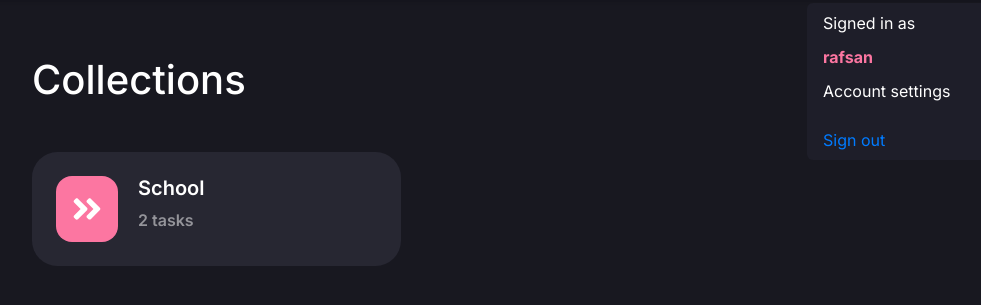
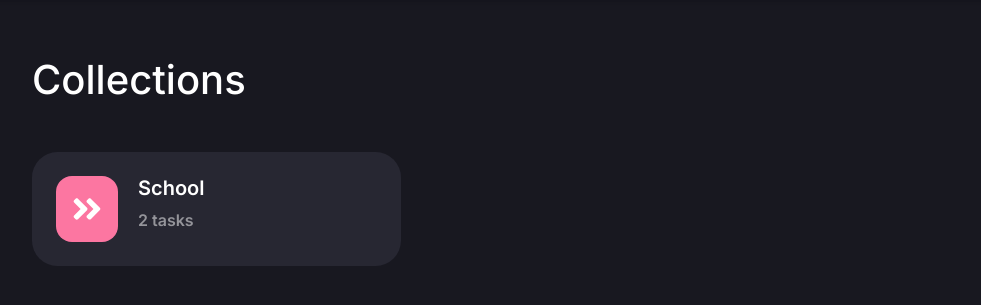
Before and after one commit to RafsanRifat/ToDo, a Django app: page /dashboard/ in a window 1280 px wide. Shown: the part 72-377 px from the top of the page, without its empty margins (224-1205 px from the left). Run offline with Django 3.2, Linux system fonts and the light colour scheme; a user stored in the database is signed in; data comes from the database, SQL or seed files in the repository; both versions use the stored data as it was after the commit; some libraries are stand-ins or nearby versions.

Commit message:
user info working properly

```diff
--- a/Templates/dashboard_base.html
+++ b/Templates/dashboard_base.html
@@ -28,14 +28,14 @@
             </a>
             <a href="#" class="features">Dashboard</a>
         </div>
-        <div class="nav-right-menu">
+        <div class="nav-right-menu" onclick="infoFunction()">
             <a href="#" class="nav-right-icon-wrapper">
                 <img src="{% static 'images/user.svg' %}"
                      class="d-inline-block align-top" alt="">
             </a>
         </div>
     </nav>
-    <div class="nav-login-info-wrapper">
+    <div class="nav-login-info-wrapper" id="user-info">
         <div class="nav-login-info">
             <p>Signed in as</p>
             <p class="current-user-name"><b>{{ request.user }}</b></p>
@@ -62,7 +62,9 @@
 <script src="https://maxcdn.bootstrapcdn.com/bootstrap/4.0.0/js/bootstrap.min.js"
         integrity="sha384-JZR6Spejh4U02d8jOt6vLEHfe/JQGiRRSQQxSfFWpi1MquVdAyjUar5+76PVCmYl"
         crossorigin="anonymous"></script>
-{% block js %}{% endblock %}
+{% block js %}
+    <script src="{% static 'main.js' %}"></script>
+{% endblock %}
 
 </body>
 </html>
--- a/static/css/main.css
+++ b/static/css/main.css
@@ -190,7 +190,8 @@ header {
   top: 75px;
   border-radius: 6px;
   padding: 8px 16px;
-  z-index: 5; }
+  z-index: 5;
+  display: none; }
   .nav-login-info-wrapper .nav-login-info p {
     margin-bottom: 10px; }
   .nav-login-info-wrapper .nav-login-info .current-user-name {
@@ -198,7 +199,8 @@ header {
   .nav-login-info-wrapper .nav-login-info a {
     display: block;
     text-decoration: none !important;
-    padding-top: 15px !important; }
+    padding-top: 15px !important;
+    color: white; }
 
 .collection {
   margin: auto;
--- a/static/main.js
+++ b/static/main.js
@@ -2,6 +2,7 @@ function goBack() {
     window.history.back();
 }
 
+// Collection edit
 function editFunction() {
     const x = document.getElementById("show-hide");
     if (x.style.display === "none") {
@@ -10,3 +11,14 @@ function editFunction() {
         x.style.display = "none";
     }
 }
+
+
+// dashboard-login-info
+function infoFunction() {
+    const y = document.getElementById("user-info");
+    if (y.style.display === "none") {
+        y.style.display = "block";
+    } else {
+        y.style.display = "none";
+    }
+}
--- a/static/scss/pages/dashboard_base.scss
+++ b/static/scss/pages/dashboard_base.scss
@@ -53,6 +53,7 @@ header {
   border-radius: 6px;
   padding: 8px 16px;
   z-index: 5;
+  display: none;
 
   .nav-login-info {
     p {
@@ -67,6 +68,7 @@ header {
       display: block;
       text-decoration: none !important;
       padding-top: 15px !important;
+      color: white;
     }
   }
 }
```
Also changed, not shown: db.sqlite3, 1 other file.
